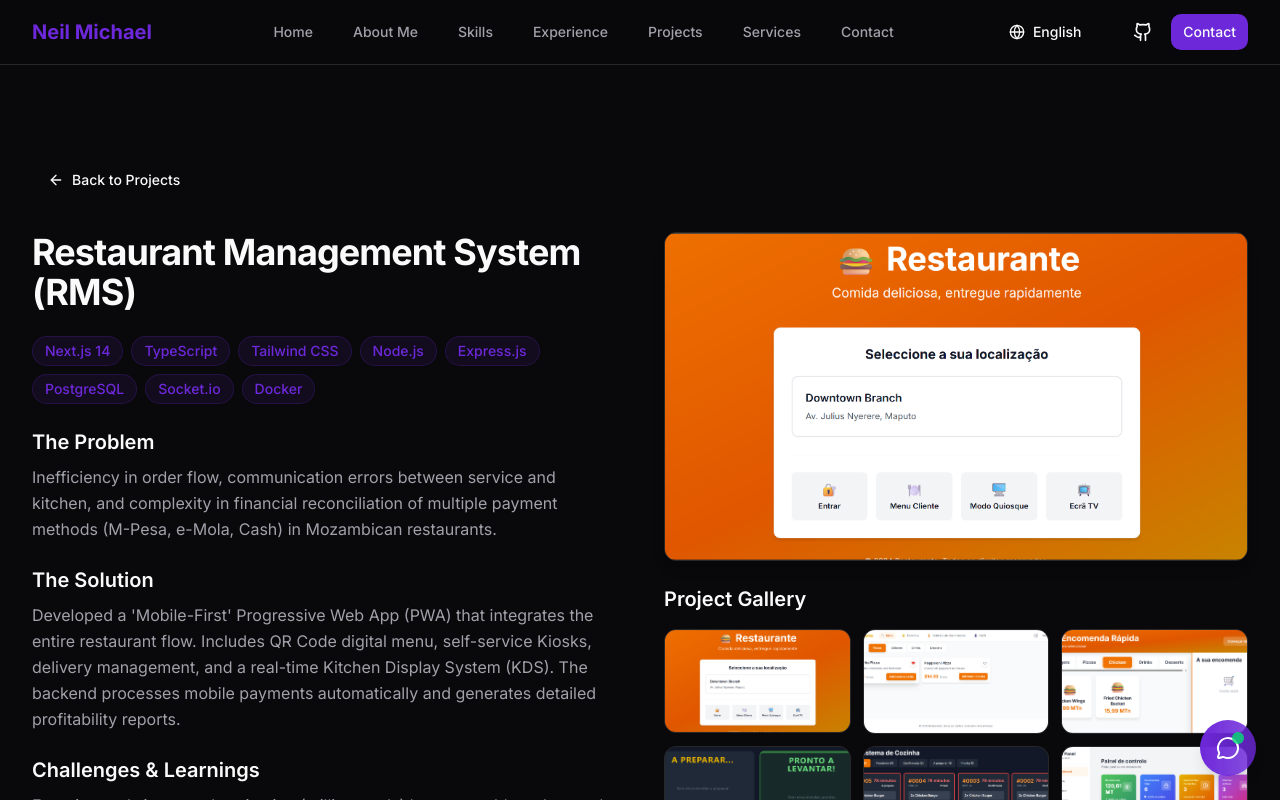
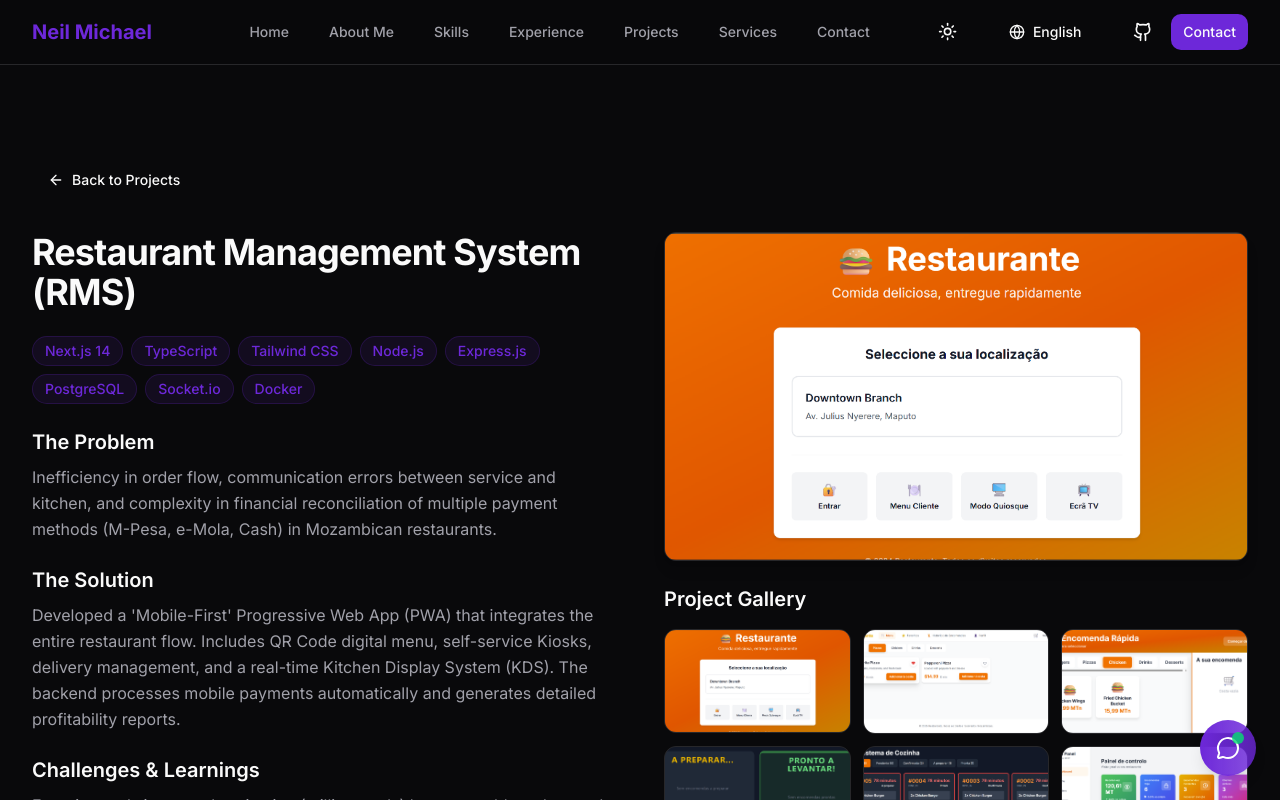
Before and after one commit to SrNeil/PortFolio, a Next.js app: page /en/projects/restaurant-automation in a window 1280 px wide. Shown: the top 800 px of the page. Built offline with nearby package versions, Linux system fonts and the light colour scheme.

Commit message:
feat: add dark and light mode support with dark mode as default

```diff
--- a/app/[locale]/layout.tsx
+++ b/app/[locale]/layout.tsx
@@ -8,6 +8,7 @@ import { NextIntlClientProvider } from 'next-intl';
 import { getMessages } from 'next-intl/server';
 import { notFound } from 'next/navigation';
 import { routing } from '@/i18n/routing';
+import { ThemeProvider } from "@/components/ThemeProvider";
 
 const inter = Inter({ subsets: ["latin"] });
 
@@ -57,6 +58,12 @@ export default async function RootLayout({
   return (
     <html lang={locale} className="dark">
       <body className={inter.className}>
+        <ThemeProvider
+          attribute="class"
+          defaultTheme="dark"
+          enableSystem
+          disableTransitionOnChange
+        >
           <NextIntlClientProvider messages={messages}>
             <script
               type="application/ld+json"
@@ -69,6 +76,7 @@ export default async function RootLayout({
             <Footer />
             <ChatBot />
           </NextIntlClientProvider>
+        </ThemeProvider>
       </body>
     </html>
   );
--- a/app/globals.css
+++ b/app/globals.css
@@ -60,6 +60,39 @@
 }
 
 :root {
+  --background: hsl(0 0% 100%);
+  --foreground: hsl(240 10% 3.9%);
+
+  --card: hsl(0 0% 100%);
+  --card-foreground: hsl(240 10% 3.9%);
+
+  --popover: hsl(0 0% 100%);
+  --popover-foreground: hsl(240 10% 3.9%);
+
+  --primary: hsl(263.4 70% 50.4%);
+  --primary-foreground: hsl(210 40% 98%);
+
+  --secondary: hsl(240 4.8% 95.9%);
+  --secondary-foreground: hsl(240 5.9% 10%);
+
+  --muted: hsl(240 4.8% 95.9%);
+  --muted-foreground: hsl(240 3.8% 46.1%);
+
+  --accent: hsl(240 4.8% 95.9%);
+  --accent-foreground: hsl(240 5.9% 10%);
+
+  --destructive: hsl(0 84.2% 60.2%);
+  --destructive-foreground: hsl(0 0% 98%);
+
+  --border: hsl(240 5.9% 90%);
+  --input: hsl(240 5.9% 90%);
+  --ring: hsl(263.4 70% 50.4%);
+
+  --radius: 0.75rem;
+}
+
+
+.dark {
   --background: hsl(240 10% 3.9%);
   --foreground: hsl(0 0% 98%);
 
@@ -87,8 +120,6 @@
   --border: hsl(240 3.7% 15.9%);
   --input: hsl(240 3.7% 15.9%);
   --ring: hsl(240 4.9% 83.9%);
-
-  --radius: 0.75rem;
 }
 
 @layer base {
@@ -97,6 +128,6 @@
   }
 
   body {
-    @apply bg-background text-foreground antialiased;
+    @apply bg-background text-foreground antialiased transition-colors duration-300;
   }
 }
--- a/components/Navbar.tsx
+++ b/components/Navbar.tsx
@@ -7,6 +7,7 @@ import { Button } from "@/components/ui/button";
 import { cn } from "@/lib/utils";
 import { useTranslations } from "next-intl";
 import { LanguageSwitcher } from "./LanguageSwitcher";
+import { ThemeToggle } from "./ThemeToggle";
 
 export function Navbar() {
     const [isOpen, setIsOpen] = useState(false);
@@ -45,6 +46,7 @@ export function Navbar() {
                         </div>
                     </div>
                     <div className="hidden md:flex items-center space-x-2">
+                        <ThemeToggle />
                         <LanguageSwitcher />
                         <Button variant="ghost" size="icon" asChild>
                             <Link href="https://github.com/SrNeil" target="_blank">
@@ -58,6 +60,7 @@ export function Navbar() {
                         </Button>
                     </div>
                     <div className="-mr-2 flex md:hidden space-x-2 items-center">
+                        <ThemeToggle />
                         <LanguageSwitcher />
                         <button
                             onClick={() => setIsOpen(!isOpen)}
--- /dev/null
+++ b/components/ThemeProvider.tsx
@@ -0,0 +1,11 @@
+'use client';
+
+import * as React from 'react';
+import { ThemeProvider as NextThemesProvider } from 'next-themes';
+
+export function ThemeProvider({
+    children,
+    ...props
+}: React.ComponentProps<typeof NextThemesProvider>) {
+    return <NextThemesProvider {...props}>{children}</NextThemesProvider>;
+}
--- /dev/null
+++ b/components/ThemeToggle.tsx
@@ -0,0 +1,23 @@
+'use client';
+
+import * as React from 'react';
+import { Moon, Sun } from 'lucide-react';
+import { useTheme } from 'next-themes';
+import { Button } from '@/components/ui/button';
+
+export function ThemeToggle() {
+    const { theme, setTheme } = useTheme();
+
+    return (
+        <Button
+            variant="ghost"
+            size="icon"
+            onClick={() => setTheme(theme === 'light' ? 'dark' : 'light')}
+            className="relative"
+        >
+            <Sun className="h-[1.2rem] w-[1.2rem] rotate-0 scale-100 transition-all dark:-rotate-90 dark:scale-0" />
+            <Moon className="absolute h-[1.2rem] w-[1.2rem] rotate-90 scale-0 transition-all dark:rotate-0 dark:scale-100" />
+            <span className="sr-only">Toggle theme</span>
+        </Button>
+    );
+}
--- a/package.json
+++ b/package.json
@@ -17,6 +17,7 @@
     "lucide-react": "^0.555.0",
     "next": "^16.1.0",
     "next-intl": "^4.6.1",
+    "next-themes": "^0.4.6",
     "react": "^19.2.3",
     "react-dom": "^19.2.3",
     "resend": "^6.6.0",
```
Also changed, not shown: 2 other files (tests, documents, lock files or other folders). Lines whose indentation alone changed are shown as unchanged.
